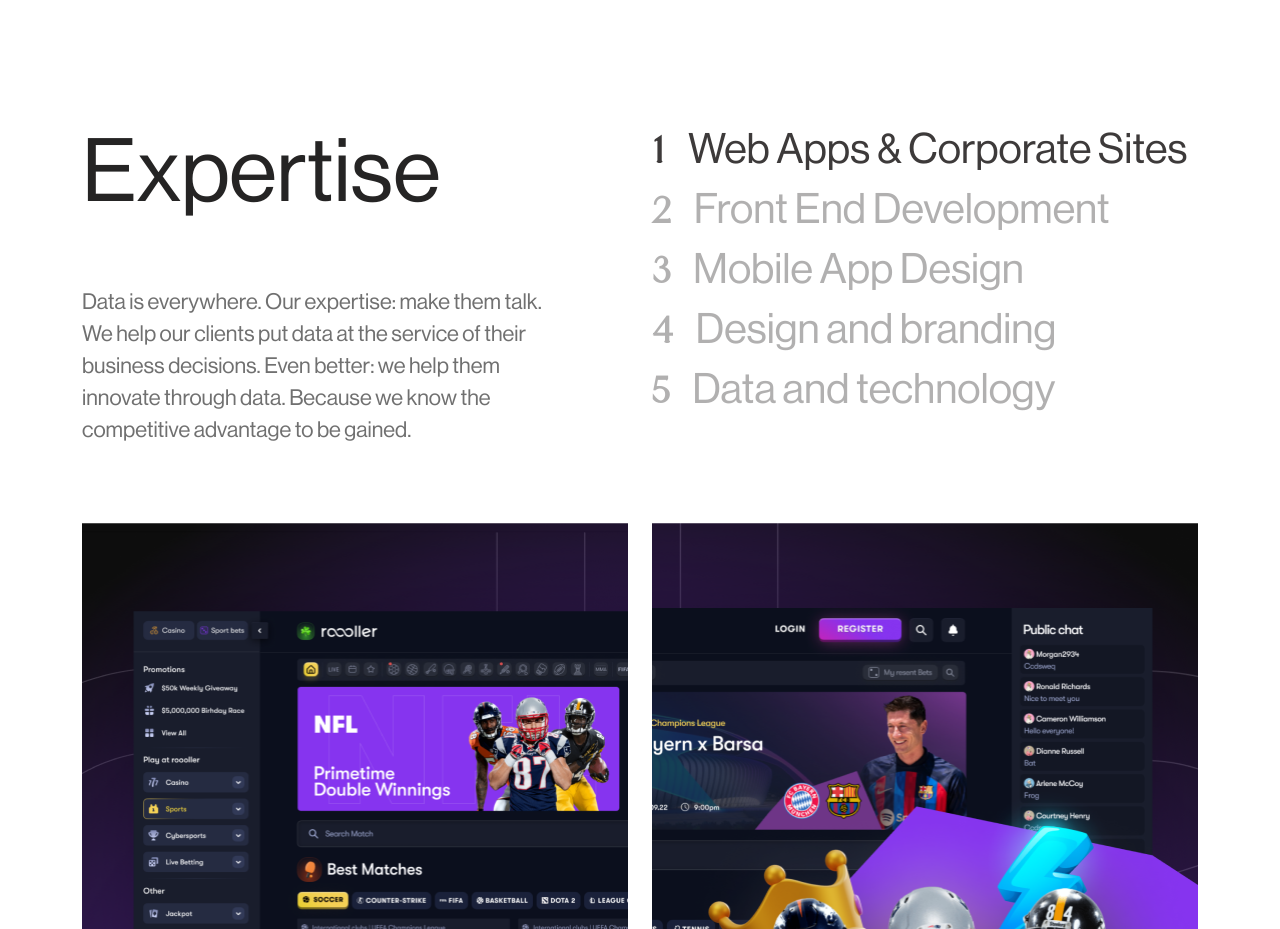
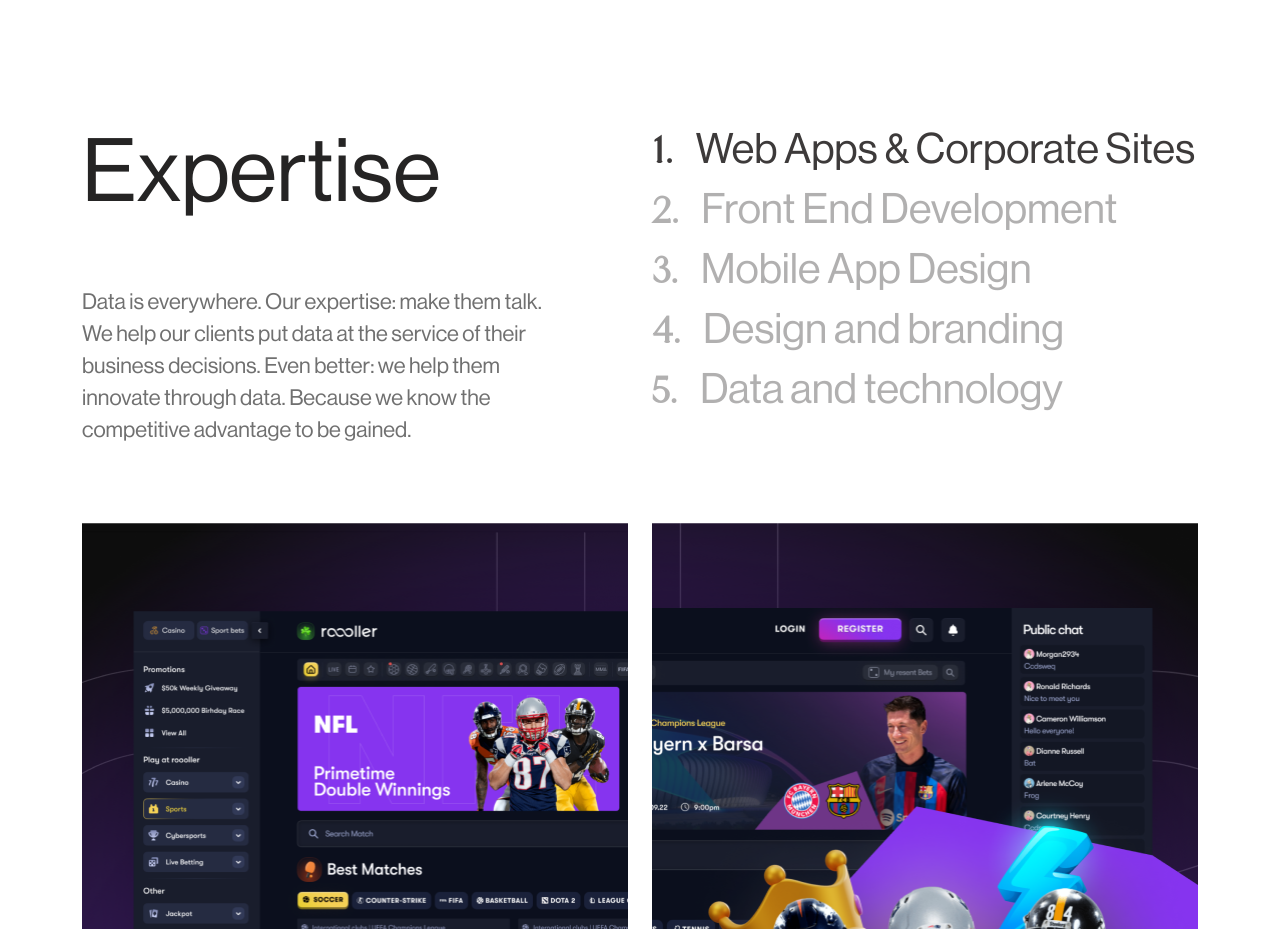
Before and after one commit to Ashisharma7901/Zenork, a plain HTML site: page index.html in a window 1280 px wide. Shown: the part 5000-5929 px from the top of the page. Drawn offline with nearby package versions, Linux system fonts and the light colour scheme.

Commit message:
Update index.html

```diff
--- a/index.html
+++ b/index.html
@@ -375,11 +375,11 @@
                     </div>
                     <div class="hexpert-tabbing">
                         <ul>
-                            <li><a href="#" class="active" data-rel="tabb-1" data-rel-show="tabb-11"><b>1</b>Web Apps & Corporate Sites</a></li>
-                            <li><a href="#" data-rel="tabb-2" data-rel-show="tabb-22"><b>2</b>Front End Development</a></li>
-                            <li><a href="#" data-rel="tabb-3" data-rel-show="tabb-33"><b>3</b>Mobile App Design</a></li>
-                            <li><a href="#" data-rel="tabb-4" data-rel-show="tabb-44"><b>4</b>Design and branding</a></li>
-                            <li><a href="#" data-rel="tabb-5" data-rel-show="tabb-55"><b>5</b>Data and technology</a></li>
+                            <li><a href="#" class="active" data-rel="tabb-1" data-rel-show="tabb-11"><b>1.</b>Web Apps & Corporate Sites</a></li>
+                            <li><a href="#" data-rel="tabb-2" data-rel-show="tabb-22"><b>2.</b>Front End Development</a></li>
+                            <li><a href="#" data-rel="tabb-3" data-rel-show="tabb-33"><b>3.</b>Mobile App Design</a></li>
+                            <li><a href="#" data-rel="tabb-4" data-rel-show="tabb-44"><b>4.</b>Design and branding</a></li>
+                            <li><a href="#" data-rel="tabb-5" data-rel-show="tabb-55"><b>5.</b>Data and technology</a></li>
                         </ul>
                     </div>
                 </div>
```
